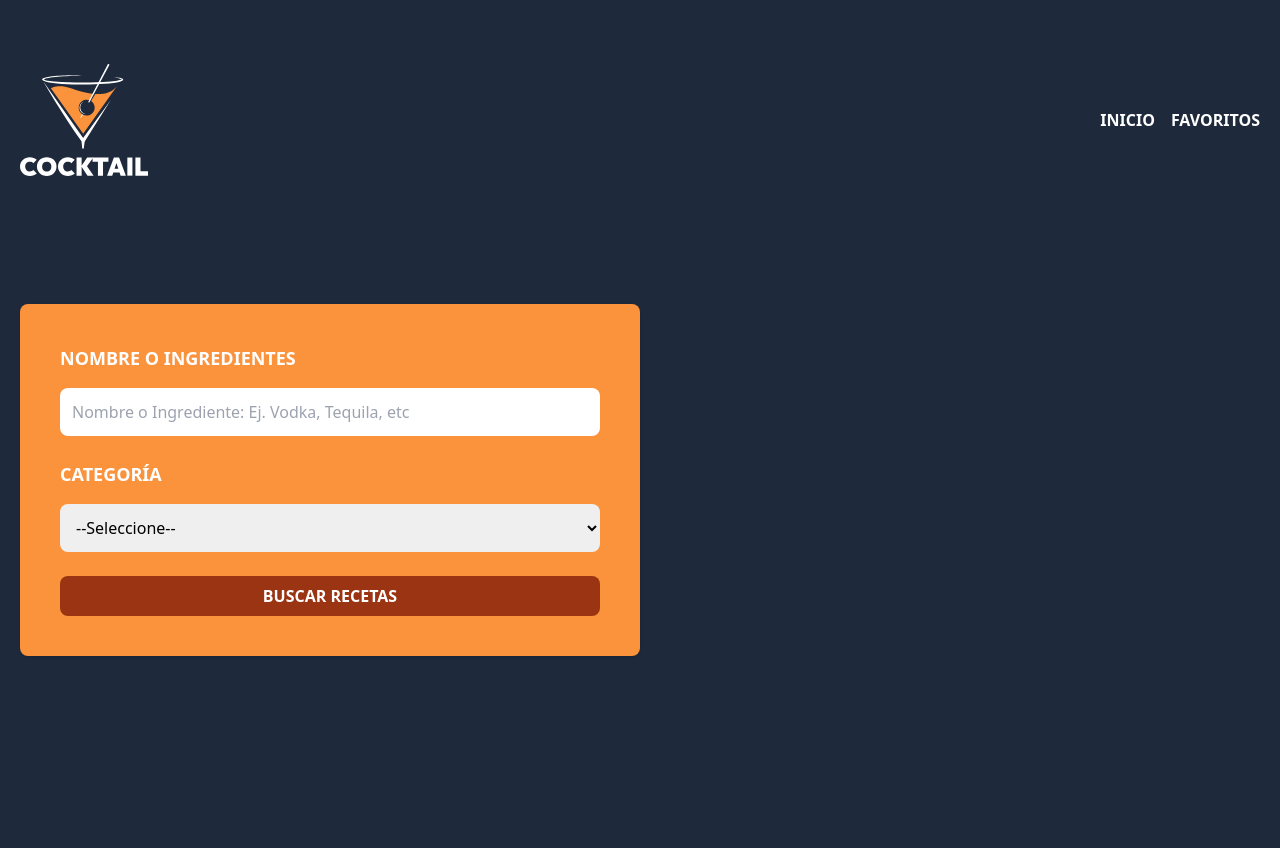
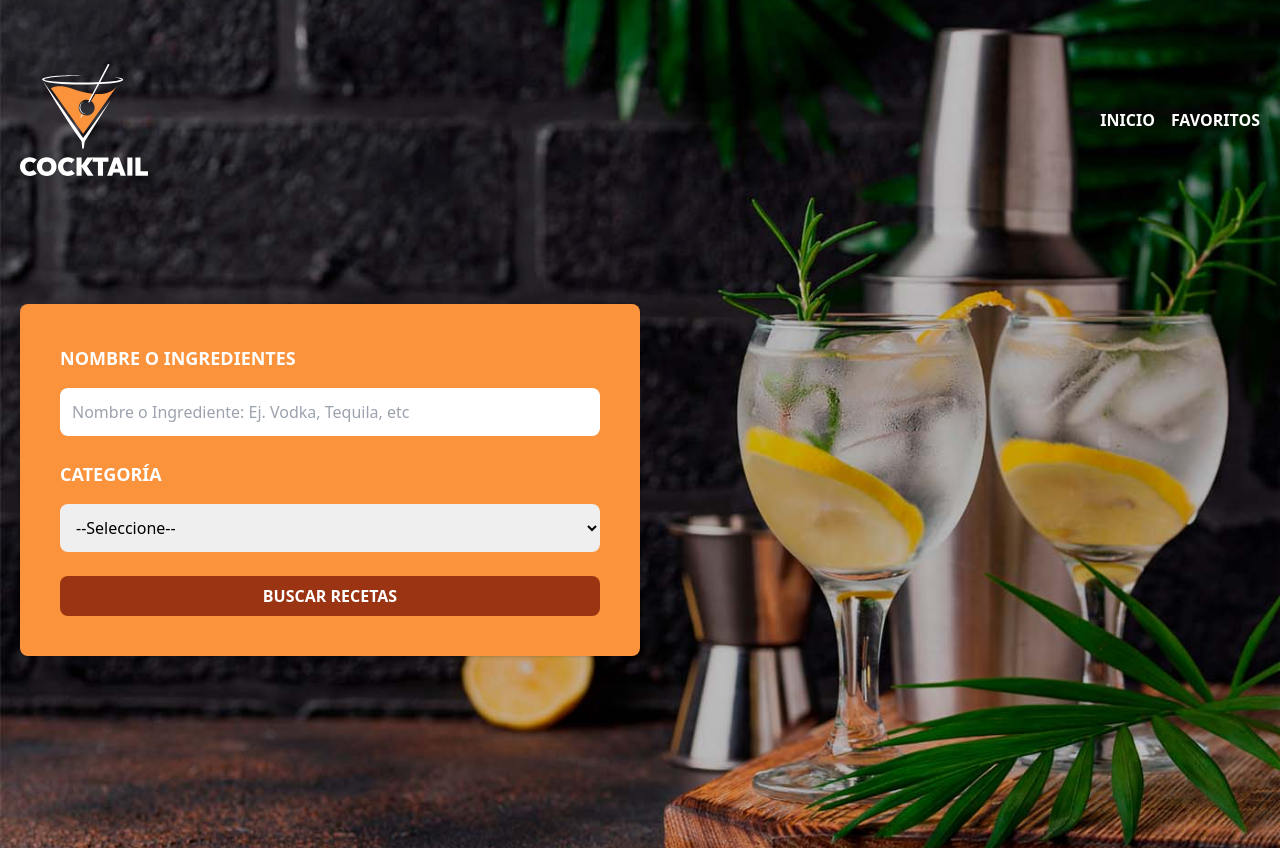
Before and after one commit to peranv/bebidas-vue, a Vue app: page / in a window 1280 px wide. Shown: the top 850 px of the page. Built offline with nearby package versions, Linux system fonts and the light colour scheme.

Commit message:
agregando y consumiendo un store con pinia

```diff
--- a/src/components/Header.vue
+++ b/src/components/Header.vue
@@ -1,9 +1,16 @@
 <script setup>
-   import { RouterLink } from 'vue-router'
+   import { computed } from 'vue'
+   import { RouterLink, useRoute } from 'vue-router'
+   import { useBebidasStore } from '../stores/bebidas'
+
+   const route = useRoute()
+   const store = useBebidasStore()
+   const paginaInicio = computed(()=> route.name === 'inicio')
+
 </script>
 
 <template>
-  <header class="bg-slate-800">
+  <header class="bg-slate-800" :class="{header: paginaInicio}">
    <div class="mx-auto container px-5 py-16">
     <div class="flex justify-between items-center ">
         <div>
@@ -26,7 +33,9 @@
                 </RouterLink>
         </nav>
     </div>
-    <form class="md:w-1/2 2xl:w-1/3 bg-orange-400 my-32 p-10 rounded-lg shadow space-y-6">
+    <form class="md:w-1/2 2xl:w-1/3 bg-orange-400 my-32 p-10 rounded-lg shadow space-y-6"
+        v-if="paginaInicio"
+    >
         <div class="space-y-4">
              <label for="ingrediente" class="block text-white uppercase font-extrabold text-lg">
                 Nombre o Ingredientes
@@ -59,3 +68,11 @@
    </div>
   </header>
 </template>
+
+<style>
+   .header{
+        background-image: url('/img/bg.jpg');
+        background-size: cover;
+        background-position: center;
+   }
+</style>
--- /dev/null
+++ b/src/stores/bebidas.js
@@ -0,0 +1,10 @@
+import { ref } from 'vue'
+import { defineStore } from 'pinia'
+
+export const useBebidasStore = defineStore('bebidas', () =>{
+   const categorias = ref([])
+
+   return {
+      categorias
+   }
+})
```
